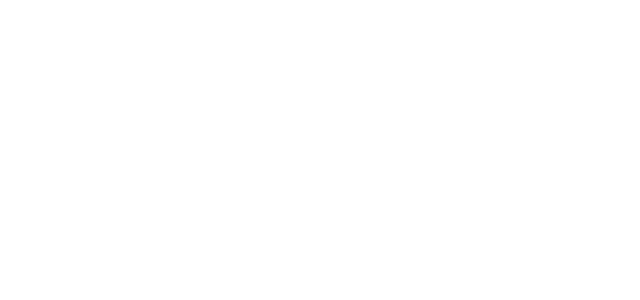
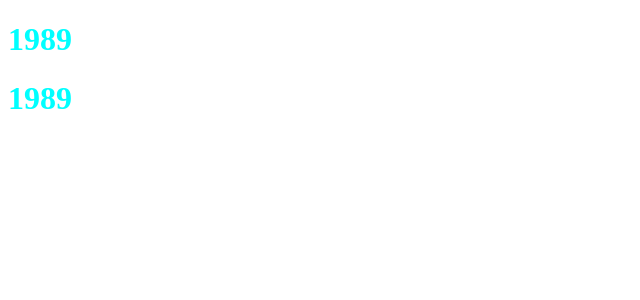
Before and after one commit to MariaKSanz/component-scss, a React (Vite) app: page / in a window 1280 px wide. Shown: the top 300 px of the page, without its empty margins (0-640 px from the left). Built offline with nearby package versions, Linux system fonts and the light colour scheme.

Commit message:
add component and scss file

```diff
--- a/src/App.jsx
+++ b/src/App.jsx
@@ -1,10 +1,11 @@
-
+import {Card} from "./components/Card.jsx";
 
 function App() {
 
   return (
     <>
-
+      <Card/>
+      <Card/>
     </>
   )
 }
--- /dev/null
+++ b/src/assets/styles/card.module.scss
@@ -0,0 +1,5 @@
+.card {
+  h1 {
+    color: aqua;
+  }
+}
--- /dev/null
+++ b/src/components/Card.jsx
@@ -0,0 +1,9 @@
+import styles from "../assets/styles/card.module.scss"
+
+export const Card = () => {
+  return (
+    <div className={styles.card}>
+      <h1>1989</h1>
+    </div>
+  )
+}
```
